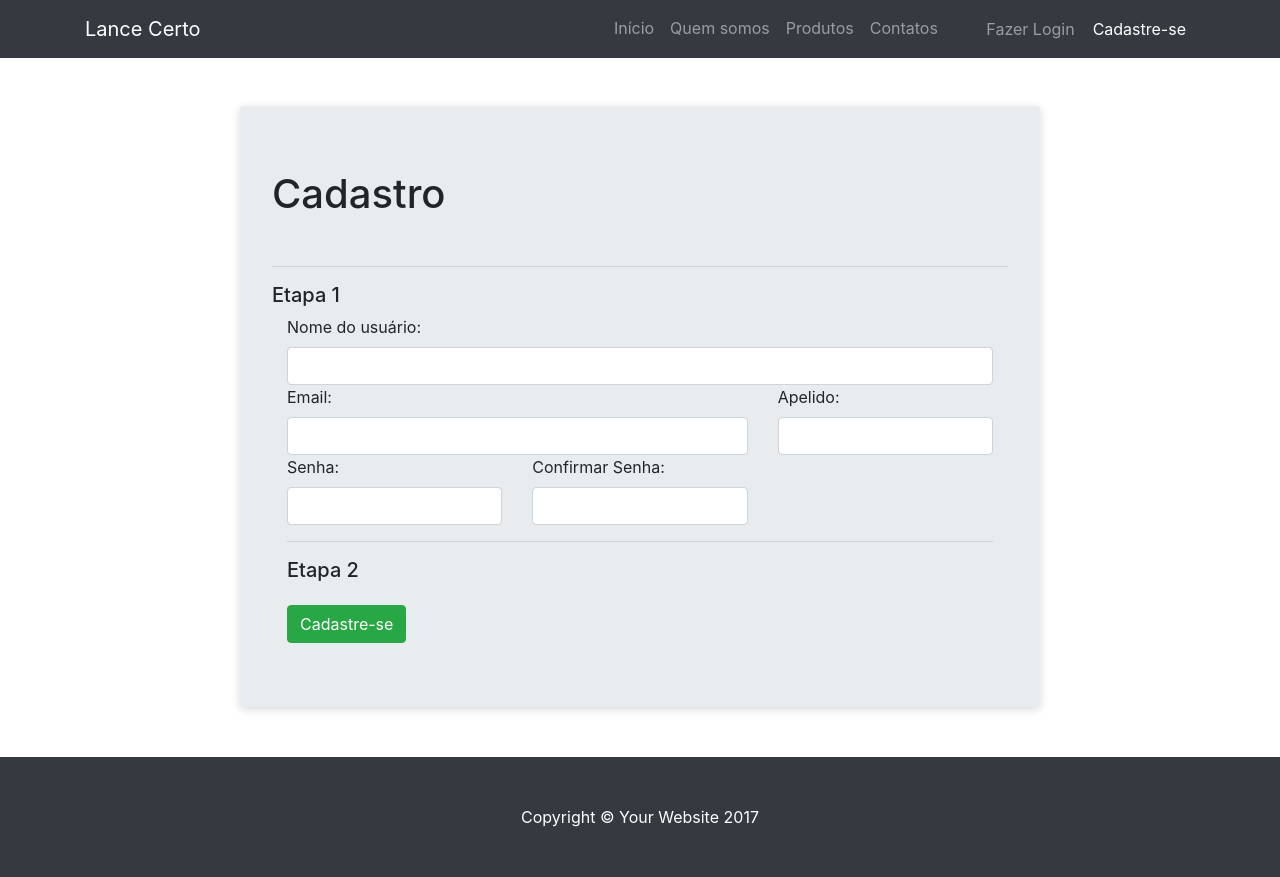
After one commit to brunogomes3000/lancecerto, a Django app: page /cadastro/ in a window 1280 px wide. The commit adds this page. Run offline with Django 3.2, Linux system fonts and the light colour scheme; some libraries are stand-ins or nearby versions.

Commit message:
acrescentei tela cadastro

```diff
--- a/lancecerto/core/static/css/login.css
+++ b/lancecerto/core/static/css/login.css
@@ -1,13 +1,22 @@
 html{
 	margin: 0px;
 	padding: 0px;
+}
+
+.cadastrobox{
+	border-radius: 4px;
+	box-shadow: 0px 2px 10px #d6d6d6;
+	margin: 50px auto;
+	width: 800px;
+	-webki-border-radius: 4px;
+	-moz-border-radius: 4px;
 }
 
 .loginbox{
 	border-radius: 4px;
 	box-shadow: 0px 2px 10px #d6d6d6;
 	margin: 100px auto;
-	width: 320px;
+	width: 400px;
 	-webki-border-radius: 4px;
 	-moz-border-radius: 4px;
 }
@@ -15,3 +24,7 @@ html{
 input[type="submit"]{
 	margin-top: 15px;
 }
+
+button[type="button"]{
+	margin-top: 15px;
+}
--- a/lancecerto/core/templates/base.html
+++ b/lancecerto/core/templates/base.html
@@ -46,16 +46,19 @@
               </a>
             </li>
             <li class="nav-item">
-              <a class="nav-link" href="#">Quem somos</a>
+              <a class="nav-link" href="#">Quem Somos</a>
             </li>
             <li class="nav-item">
-              <a class="nav-link" href="#">Serviços</a>
+              <a class="nav-link" href="#">Produtos</a>
             </li>
             <li class="nav-item">
               <a class="nav-link" href="#">Contatos</a>
+            </li> &nbsp; &nbsp; &nbsp; &nbsp;
+            <li class="nav-item">
+              <a class="nav-link" href="{% url 'login' %}">Fazer Login</a>
             </li>
             <li class="nav-item">
-              <a class="nav-link" href="{% url 'login' %}">Login</a>
+              <a class="nav-link" href="{% url 'login' %}">Cadastre-se</a>
             </li>
 
             {% endblock %}
--- /dev/null
+++ b/lancecerto/core/templates/cadastro.html
@@ -0,0 +1,79 @@
+{% extends "base.html" %}
+
+{% block titulo %}
+  Cadastre-se | {{ block.super }}
+{% endblock %}
+
+
+{% block item_ativo %}
+
+			<li class="nav-item">
+              <a class="nav-link" href="{% url 'index' %}">Início
+                <span class="sr-only">(current)</span>
+              </a>
+            </li>
+            <li class="nav-item">
+              <a class="nav-link" href="#">Quem somos</a>
+            </li>
+            <li class="nav-item">
+              <a class="nav-link" href="#">Produtos</a>
+            </li>
+            <li class="nav-item">
+              <a class="nav-link" href="#">Contatos</a>
+            </li> &nbsp; &nbsp; &nbsp; &nbsp;
+            <li class="nav-item">
+              <a class="nav-link btn" href="{% url 'login' %}">Fazer Login</a>
+            </li>
+            <li class="nav-item active">
+              <a class="nav-link btn" href="{% url 'cadastro' %}">Cadastre-se
+                <span class="rs-only"></span>
+              </a>
+            </li>
+
+
+{% endblock %}
+
+
+{% block bloco_variavel %}
+
+	<div class="jumbotron cadastrobox">
+  <h1>Cadastro</h1><br />
+  <hr />
+  <h5>Etapa 1</h5>
+    <div class="container">
+      <form method="POST" name="fcadastro" id="fcadastro" >
+        <label>Nome do usuário:</label>
+        <input type="text" name="user" class="form-control">
+        <div class="row">
+          <div class="col-md-8">
+            <label>Email:</label>
+            <input type="text" name="email" class="form-control">
+          </div>
+          <div class="col-md-4">
+            <label>Apelido:</label>
+            <input type="text" name="apelido" class="form-control">
+          </div>
+        </div>
+        <div class="row">
+          <div class="col-md-4">
+            <label>Senha:</label>
+            <input type="password" name="password" class="form-control">
+          </div>
+          <div class="col-md-4">
+            <label>Confirmar Senha:</label>
+            <input type="password" name="confirm_password" class="form-control">
+          </div>
+        </div>
+  <hr />
+  <h5>Etapa 2</h5>
+
+      <a href="{% url 'cadastro' %}"><input type="submit" class="btn btn-success" value="Cadastre-se"></a>
+
+      <br />
+    </div>
+  </div>
+
+{% endblock %}
+
+<div class="col-md-6"> </div>
+        <div class="col-md-6"> </div>
--- a/lancecerto/core/views.py
+++ b/lancecerto/core/views.py
@@ -9,4 +9,7 @@ def index(request):
 def login(request):
     return render(request, 'login.html')
 
+def cadastro(request):
+    return render(request, 'cadastro.html')
+
 # Create your views here.
--- a/lancecerto/lancecerto/settings.py
+++ b/lancecerto/lancecerto/settings.py
@@ -119,3 +119,6 @@ USE_TZ = True
 # https://docs.djangoproject.com/en/1.11/howto/static-files/
 
 STATIC_URL = '/static/'
+
+LOGIN_URL = 'login'
+LOGIN_REDIRECT_URL = ('usuario')
--- a/lancecerto/lancecerto/urls.py
+++ b/lancecerto/lancecerto/urls.py
@@ -16,9 +16,11 @@ Including another URLconf
 from django.conf.urls import url
 from django.contrib import admin
 from core import views
+from django.contrib.auth.views import login
 
 urlpatterns = [
 	url(r'^$', views.index, name="index"),
 	url(r'^login/$', views.login, name="login"),
+    url(r'^cadastro/$', views.cadastro, name="cadastro"),
     url(r'^admin/', admin.site.urls),
 ]
```
Also changed, not shown: lancecerto/core/templates/login.html (+17 -6 lines), lancecerto/core/static/img/leilao-judicial.jpg (added).
